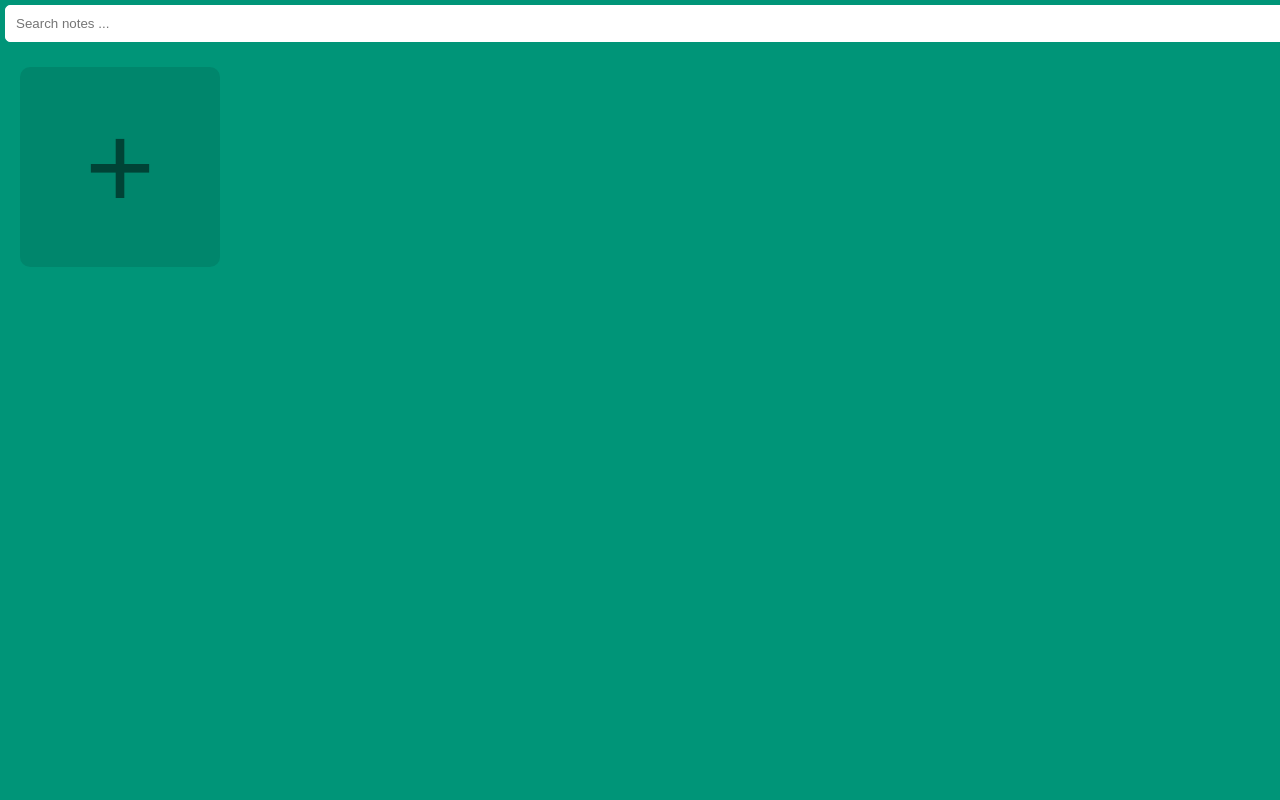
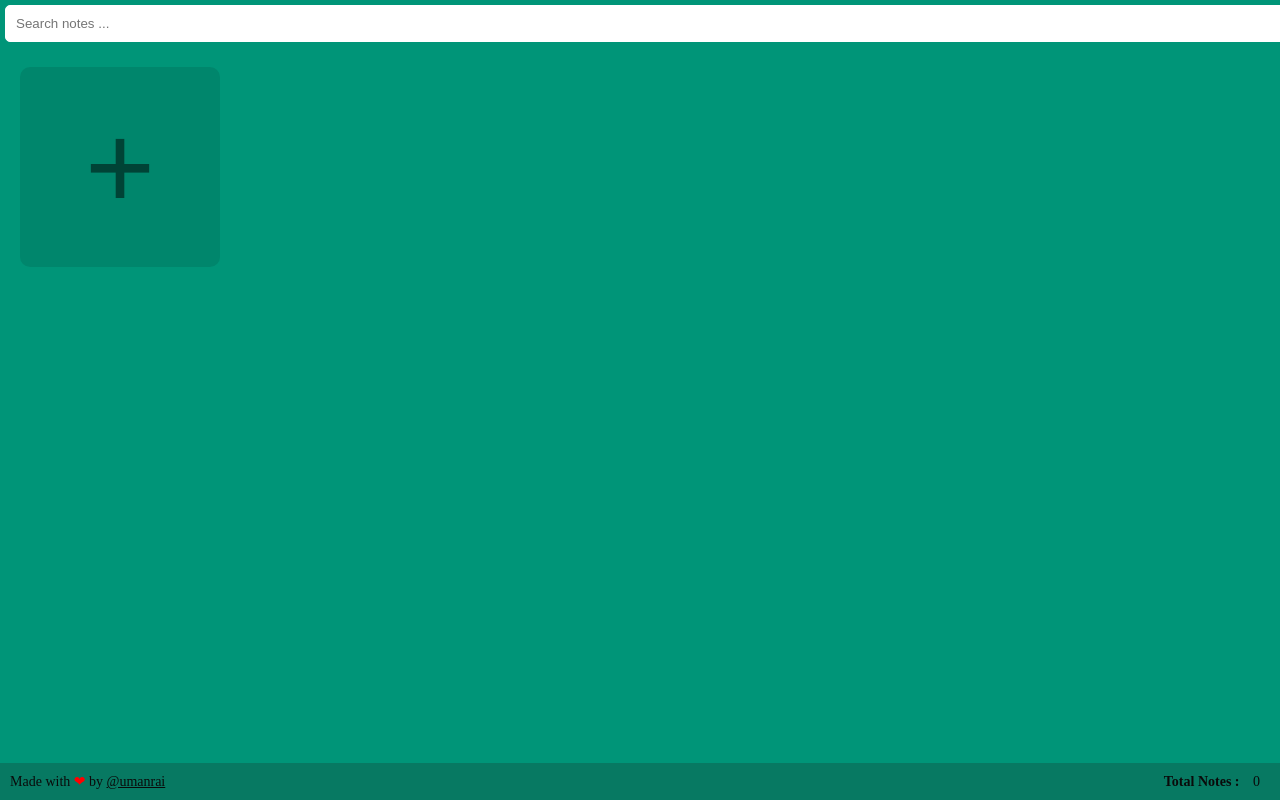
Before and after one commit to umanrai/sticky-notes, a plain HTML site: page index.html in a window 1280 px wide. Shown: the top 800 px of the page. Drawn offline with Linux system fonts and the light colour scheme.

Commit message:
Show total notes count in footer #1

```diff
--- a/index.html
+++ b/index.html
@@ -21,5 +21,11 @@
 
             <button class="add-note">+</button>
         </div>
+
+        <div class="footer">
+            <span>Made with <span style="color: red;padding: 0">❤</span> by <a href="https://github.com/umanrai" target="_blank">@umanrai</a></span>
+
+            <span><b>Total Notes : </b> <span class="total-count">0</span></span>
+        </div>
     </body>
 </html>
--- a/src/script.js
+++ b/src/script.js
@@ -12,6 +12,8 @@ function showNotes() {
 
         noteElement.focus();
     })
+
+    showTotalCount()
 }
 
 addNoteButton.addEventListener("click", () => addNote());
@@ -67,9 +69,8 @@ function addNote() {
     noteElement.focus();
     notes.push(noteObject);
     saveNotes(notes);
-    // saveNotes([]);
-    // showNotes()
-// }
+
+    showTotalCount();
 }
 
 function updateNote(id, newContent) {
@@ -89,6 +90,7 @@ function deleteNote(id, element) {
 
     saveNotes(notes);
     notesConatiner.removeChild(element);
+    showTotalCount();
 }
 
 document.addEventListener('keydown', function(event) {
@@ -103,6 +105,8 @@ document.addEventListener('keydown', function(event) {
         document.querySelectorAll(".note").forEach(function (note) {
             note.remove()
         })
+
+        showTotalCount();
     }
 
 });
@@ -147,8 +151,11 @@ document.querySelector('.search').addEventListener('keyup', function(event) {
             });
         }
     }
+});
 
-});
+function showTotalCount() {
+    document.querySelector('.total-count').innerHTML = getNotes().length
+}
 
 // CTRL + deL : Empty Notes
 // CTRL + ALT + N = New note
--- a/src/style.css
+++ b/src/style.css
@@ -45,3 +45,22 @@ body {
     width: 100%;
     border: 1px solid #fff;
 }
+
+.footer {
+    position: fixed;
+    bottom: 0;
+    font-size: 14px;
+    color: #0a0a0a;
+    width: 100%;
+    background-color: #077962;
+    display: flex;
+    justify-content: space-between;
+    align-items: center;
+}
+.footer a {
+    color: #0a0a0a;
+}
+
+.footer span {
+    padding: 10px;
+}
```
